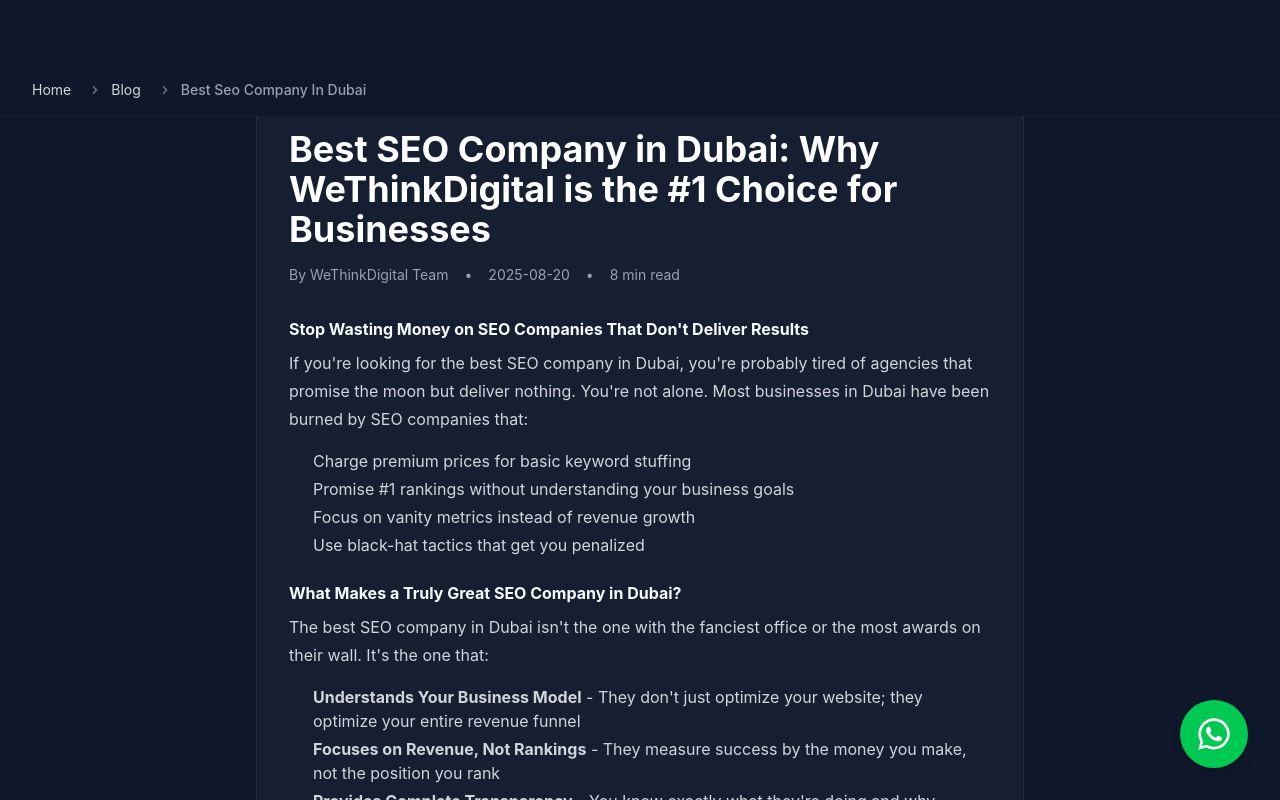
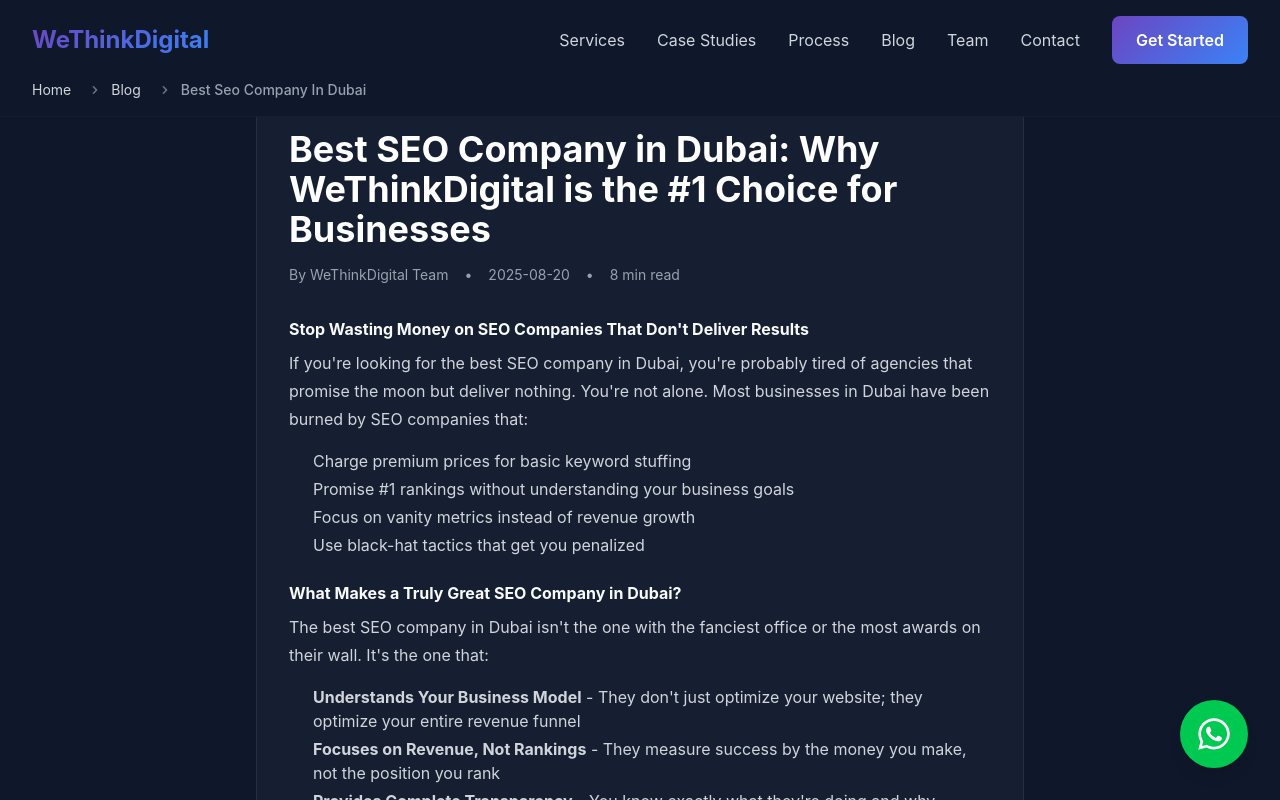
Before and after one commit to abdulshakoor02/wethinkdigital, a Next.js app: page /blog/best-seo-company-in-dubai in a window 1280 px wide. Shown: the top 800 px of the page. Built offline with nearby package versions, Linux system fonts and the light colour scheme; a web font is replaced by a local one.

Commit message:
added next site map config

```diff
--- a/src/app/blog/[slug]/page.tsx
+++ b/src/app/blog/[slug]/page.tsx
@@ -1,9 +1,9 @@
 import React from 'react';
 import Link from 'next/link';
-import type { Metadata, ResolvingMetadata } from 'next';
 import type { BlogPost } from '@/types/blog';
 import BlogPostComponent from '@/components/BlogPost';
 import RelatedPosts from '@/components/RelatedPosts';
+import Navigation from '@/components/Navigation';
 
 // Mock blog post data - in a real app, this would come from a CMS or database
 const mockPosts: BlogPost[] = [
@@ -700,6 +700,7 @@ export default async function BlogPostPage({ params }: { params: Promise<{ slug:
   return (
     <div className="min-h-screen bg-background">
       <div className="max-w-3xl mx-auto py-12">
+        <Navigation />
         <BlogPostComponent post={post} />
 
         <div className="mt-12 pt-8 border-t border-gray-700/50">
```
